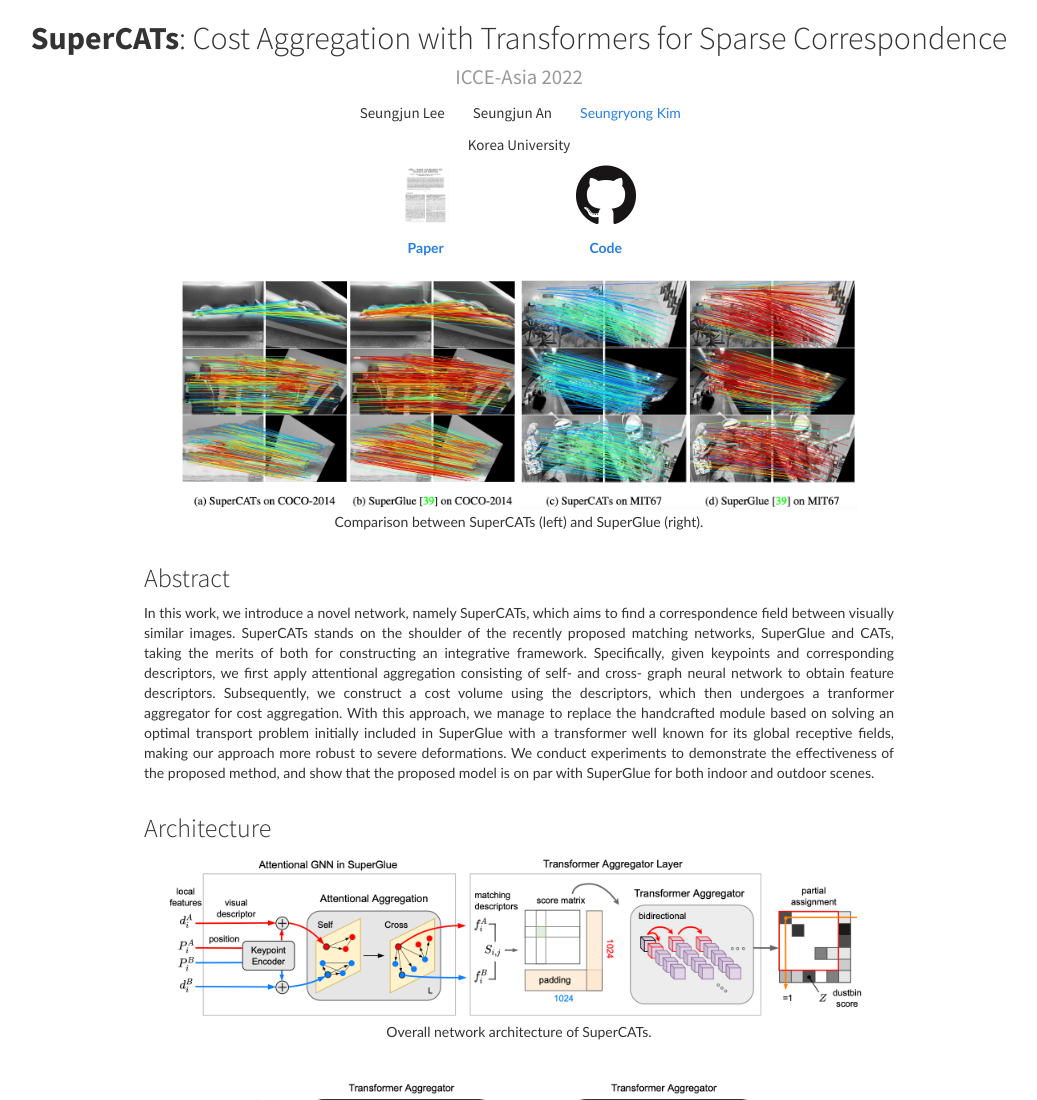
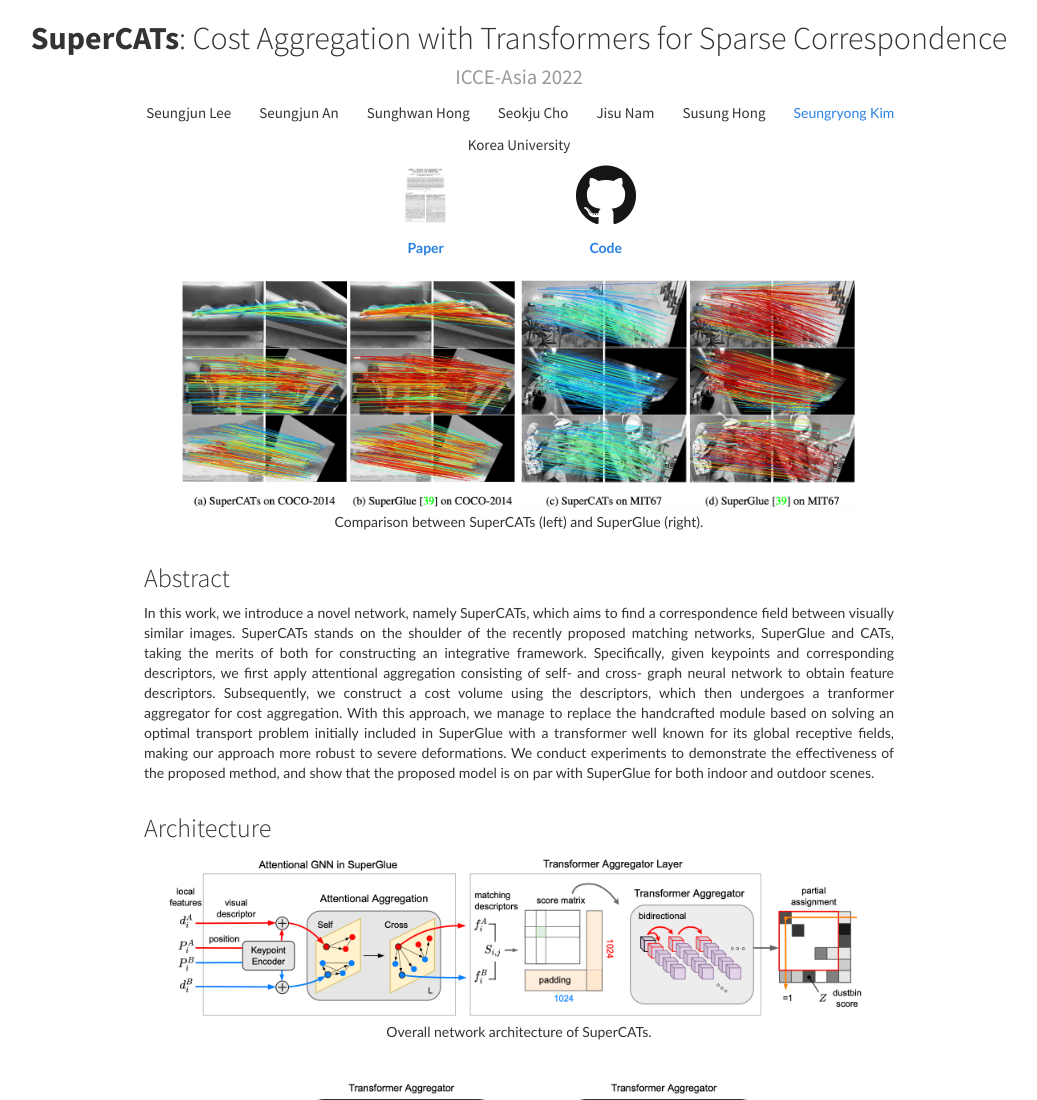
Before and after one commit to 0nandon/SuperCATs, a plain HTML site: page index.html in a window 1280 px wide. Shown: the top 1100 px of the page, without its empty margins (121-1158 px from the left). Drawn offline with nearby package versions, Linux system fonts and the light colour scheme; some packages are replaced by stand-ins of ours; a script that the page names is missing.

Commit message:
Update index.html

```diff
--- a/index.html
+++ b/index.html
@@ -62,6 +62,18 @@
                     </li>
                     <li>
                           Seungjun An
+                    </li>
+		    <li>
+                          Sunghwan Hong
+                    </li>
+		    <li>
+                          Seokju Cho
+                    </li>
+		    <li>
+                          Jisu Nam
+                    </li>
+	            <li>
+                          Susung Hong
                     </li>
                     <li>
                         <a href="https://cvlab.korea.ac.kr">
```
